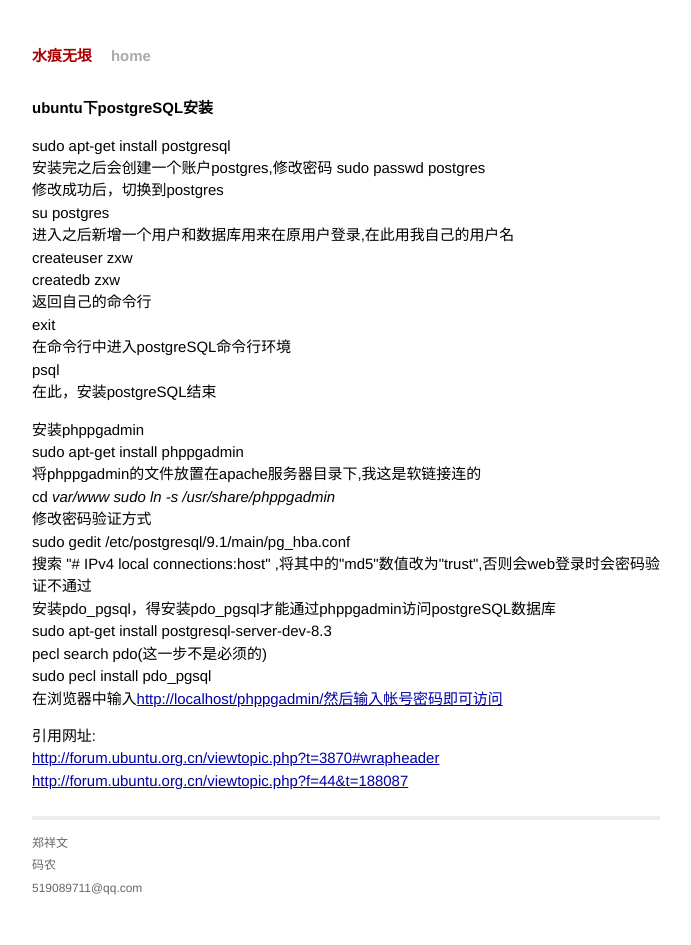
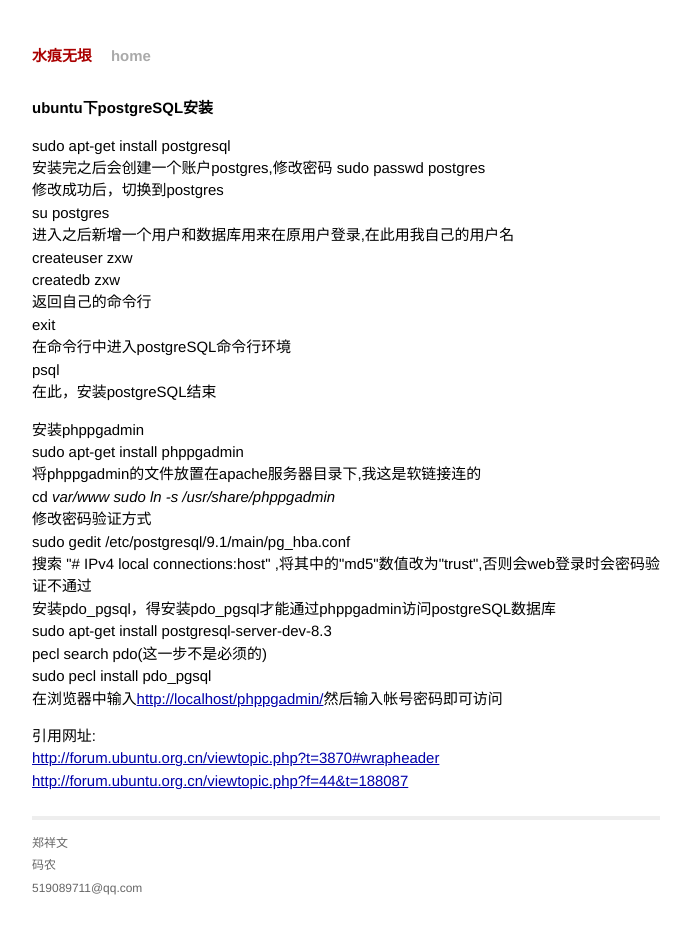
Before and after one commit to danjk159/danjk159.github.io, a Jekyll site: the page built from _posts/2013-06-23-install-postgreSQL-on-ubuntu.html, in a window 1280 px wide. Shown: the whole page, without its empty margins (294-985 px from the left). Built offline with Jekyll 4.4.1, drawn with Linux system fonts in a browser that asks for light colours; some of the changed lines change nothing that is shown.

Commit message:
修改一处错误

```diff
--- a/_posts/2013-06-23-install-postgreSQL-on-ubuntu.html
+++ b/_posts/2013-06-23-install-postgreSQL-on-ubuntu.html
@@ -30,7 +30,7 @@ title: ubuntu下postgreSQL安装
         sudo apt-get install postgresql-server-dev-8.3<br/>
         pecl search pdo(这一步不是必须的)<br/>
         sudo pecl install pdo_pgsql<br/>
-在浏览器中输入<a href="http://localhost/phppgadmin/然后输入帐号密码即可访问">http://localhost/phppgadmin/然后输入帐号密码即可访问</a><br/>
+在浏览器中输入<a href="http://localhost/phppgadmin/">http://localhost/phppgadmin/</a>然后输入帐号密码即可访问<br/>
 </p>
 <p>
 引用网址:<br/>
```
